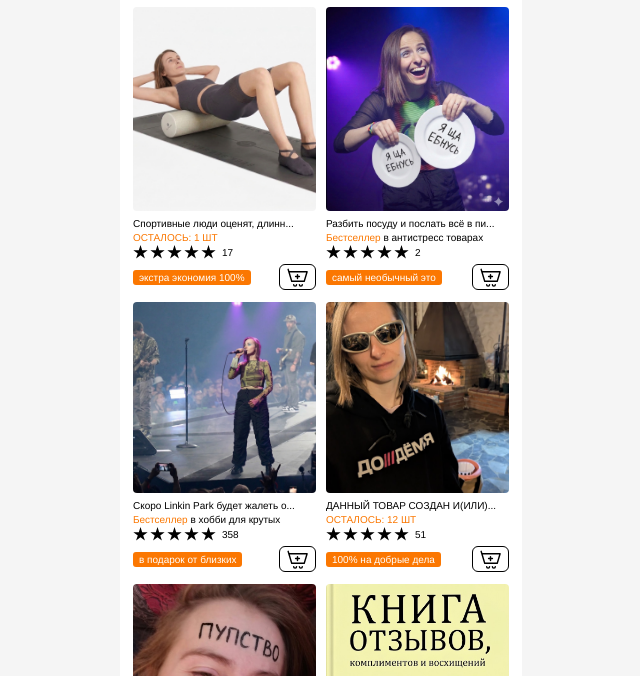
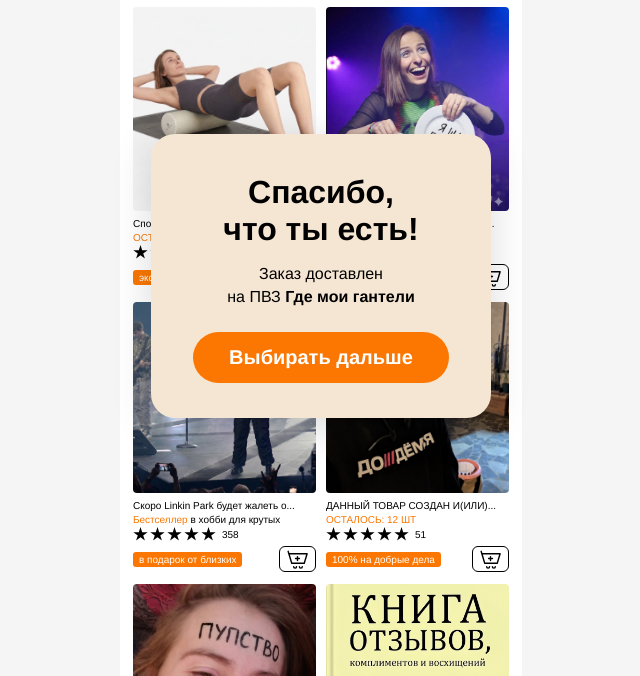
Before and after one commit to icerain580/temka, a plain HTML site: page index.html in a window 1280 px wide. Both pictures are taken after a click on the button 616 px from the left and 401 px from the top of the page. Shown: the part 124-800 px from the top of the page, without its empty margins (319-959 px from the left). Drawn offline with Linux system fonts and the light colour scheme.

Commit message:
Add popups for each product card
- Clicking product image or cart button opens a popup
- Each card has unique popup text
- Popup closes via button or clicking outside
- Popup centered on screen with shadow

Co-Authored-By: Claude Opus 4.6 <noreply@anthropic.com>

```diff
--- a/index.html
+++ b/index.html
@@ -45,8 +45,8 @@
     <div class="products">
 
       <!-- Ряд 1 -->
-      <div class="product-card">
-        <div class="product-image">
+      <div class="product-card" data-popup="sport">
+        <div class="product-image clickable">
           <img src="images/mfr.jpg" alt="МФР">
         </div>
         <div class="product-info">
@@ -64,13 +64,13 @@
           </div>
           <div class="product-bottom">
             <span class="product-tag">экстра экономия 100%</span>
-            <button class="cart-btn"><img src="images/cart.svg" alt="В корзину"></button>
+            <button class="cart-btn clickable"><img src="images/cart.svg" alt="В корзину"></button>
           </div>
         </div>
       </div>
 
-      <div class="product-card">
-        <div class="product-image">
+      <div class="product-card" data-popup="dishes">
+        <div class="product-image clickable">
           <img src="images/dishes.jpg" alt="Посуда">
         </div>
         <div class="product-info">
@@ -88,14 +88,14 @@
           </div>
           <div class="product-bottom">
             <span class="product-tag">самый необычный это</span>
-            <button class="cart-btn"><img src="images/cart.svg" alt="В корзину"></button>
+            <button class="cart-btn clickable"><img src="images/cart.svg" alt="В корзину"></button>
           </div>
         </div>
       </div>
 
       <!-- Ряд 2 -->
-      <div class="product-card">
-        <div class="product-image tall">
+      <div class="product-card" data-popup="vocal">
+        <div class="product-image tall clickable">
           <img src="images/vocal.jpg" alt="Вокал">
         </div>
         <div class="product-info">
@@ -113,13 +113,13 @@
           </div>
           <div class="product-bottom">
             <span class="product-tag">в подарок от близких</span>
-            <button class="cart-btn"><img src="images/cart.svg" alt="В корзину"></button>
+            <button class="cart-btn clickable"><img src="images/cart.svg" alt="В корзину"></button>
           </div>
         </div>
       </div>
 
-      <div class="product-card">
-        <div class="product-image tall">
+      <div class="product-card" data-popup="fireplace">
+        <div class="product-image tall clickable">
           <img src="images/fireplace.jpg" alt="Камин">
         </div>
         <div class="product-info">
@@ -137,14 +137,14 @@
           </div>
           <div class="product-bottom">
             <span class="product-tag">100% на добрые дела</span>
-            <button class="cart-btn"><img src="images/cart.svg" alt="В корзину"></button>
+            <button class="cart-btn clickable"><img src="images/cart.svg" alt="В корзину"></button>
           </div>
         </div>
       </div>
 
       <!-- Ряд 3 -->
-      <div class="product-card">
-        <div class="product-image extra-tall">
+      <div class="product-card" data-popup="puppet">
+        <div class="product-image extra-tall clickable">
           <img src="images/puppet.jpg" alt="Пупенка">
         </div>
         <div class="product-info">
@@ -162,13 +162,13 @@
           </div>
           <div class="product-bottom">
             <span class="product-tag">Новые вещи для пупства</span>
-            <button class="cart-btn"><img src="images/cart.svg" alt="В корзину"></button>
+            <button class="cart-btn clickable"><img src="images/cart.svg" alt="В корзину"></button>
           </div>
         </div>
       </div>
 
-      <div class="product-card">
-        <div class="product-image extra-tall">
+      <div class="product-card" data-popup="book">
+        <div class="product-image extra-tall clickable">
           <img src="images/book.jpg" alt="Книга отзывов">
         </div>
         <div class="product-info">
@@ -186,7 +186,7 @@
           </div>
           <div class="product-bottom">
             <span class="product-tag">эксклюзив только здесь</span>
-            <button class="cart-btn"><img src="images/cart.svg" alt="В корзину"></button>
+            <button class="cart-btn clickable"><img src="images/cart.svg" alt="В корзину"></button>
           </div>
         </div>
       </div>
@@ -205,5 +205,54 @@
     </footer>
 
   </div>
+
+  <!-- Поп-апы -->
+  <div class="popup-overlay" id="popupOverlay">
+    <div class="popup">
+      <h2 class="popup-title">Спасибо,<br>что ты есть!</h2>
+      <p class="popup-text" id="popupText"></p>
+      <button class="popup-btn" id="popupClose">Выбирать дальше</button>
+    </div>
+  </div>
+
+  <script>
+    const popupTexts = {
+      sport: 'Заказ доставлен\nна ПВЗ <b>Где мои гантели</b>',
+      dishes: 'Заказ доставлен\nна ПВЗ <b>Ящик, где тёрка</b>',
+      vocal: 'Заказ доставлен\nна ПВЗ <b>Второй этаж</b>',
+      fireplace: 'Заказ доставлен\nна ПВЗ <b>Ящик с косметикой</b>',
+      puppet: 'Заказ доставлен\nна ПВЗ <b>Где твои вещи все</b>',
+      book: 'Заказ выдается в электронном\nвиде. Пишите на почту <b>СкажиСереже@скинь.мне</b>'
+    };
+
+    const overlay = document.getElementById('popupOverlay');
+    const popupText = document.getElementById('popupText');
+    const popupClose = document.getElementById('popupClose');
+
+    document.querySelectorAll('.product-card').forEach(card => {
+      const popupId = card.dataset.popup;
+
+      card.querySelector('.product-image').addEventListener('click', () => {
+        popupText.innerHTML = popupTexts[popupId].replace(/\n/g, '<br>');
+        overlay.classList.add('active');
+      });
+
+      card.querySelector('.cart-btn').addEventListener('click', (e) => {
+        e.preventDefault();
+        popupText.innerHTML = popupTexts[popupId].replace(/\n/g, '<br>');
+        overlay.classList.add('active');
+      });
+    });
+
+    popupClose.addEventListener('click', () => {
+      overlay.classList.remove('active');
+    });
+
+    overlay.addEventListener('click', (e) => {
+      if (e.target === overlay) {
+        overlay.classList.remove('active');
+      }
+    });
+  </script>
 </body>
 </html>
--- a/style.css
+++ b/style.css
@@ -283,3 +283,62 @@ span.orange {
   text-align: right;
   line-height: 1.6;
 }
+
+/* Кликабельные элементы */
+.clickable {
+  cursor: pointer;
+}
+
+/* Поп-ап */
+.popup-overlay {
+  display: none;
+  position: fixed;
+  top: 0;
+  left: 0;
+  right: 0;
+  bottom: 0;
+  z-index: 200;
+  justify-content: center;
+  align-items: center;
+}
+
+.popup-overlay.active {
+  display: flex;
+}
+
+.popup {
+  background: #f5e6d3;
+  border-radius: 24px;
+  padding: 40px 30px 35px;
+  max-width: 340px;
+  width: 90%;
+  text-align: center;
+  box-shadow: 0 8px 40px rgba(0, 0, 0, 0.15);
+}
+
+.popup-title {
+  font-size: 32px;
+  font-weight: 700;
+  color: #000;
+  line-height: 1.15;
+  margin-bottom: 16px;
+}
+
+.popup-text {
+  font-size: 16px;
+  color: #000;
+  line-height: 1.4;
+  margin-bottom: 24px;
+}
+
+.popup-btn {
+  background: #fb7701;
+  color: #fff;
+  border: none;
+  border-radius: 30px;
+  padding: 14px 36px;
+  font-size: 20px;
+  font-weight: 600;
+  cursor: pointer;
+  font-family: inherit;
+}
```
